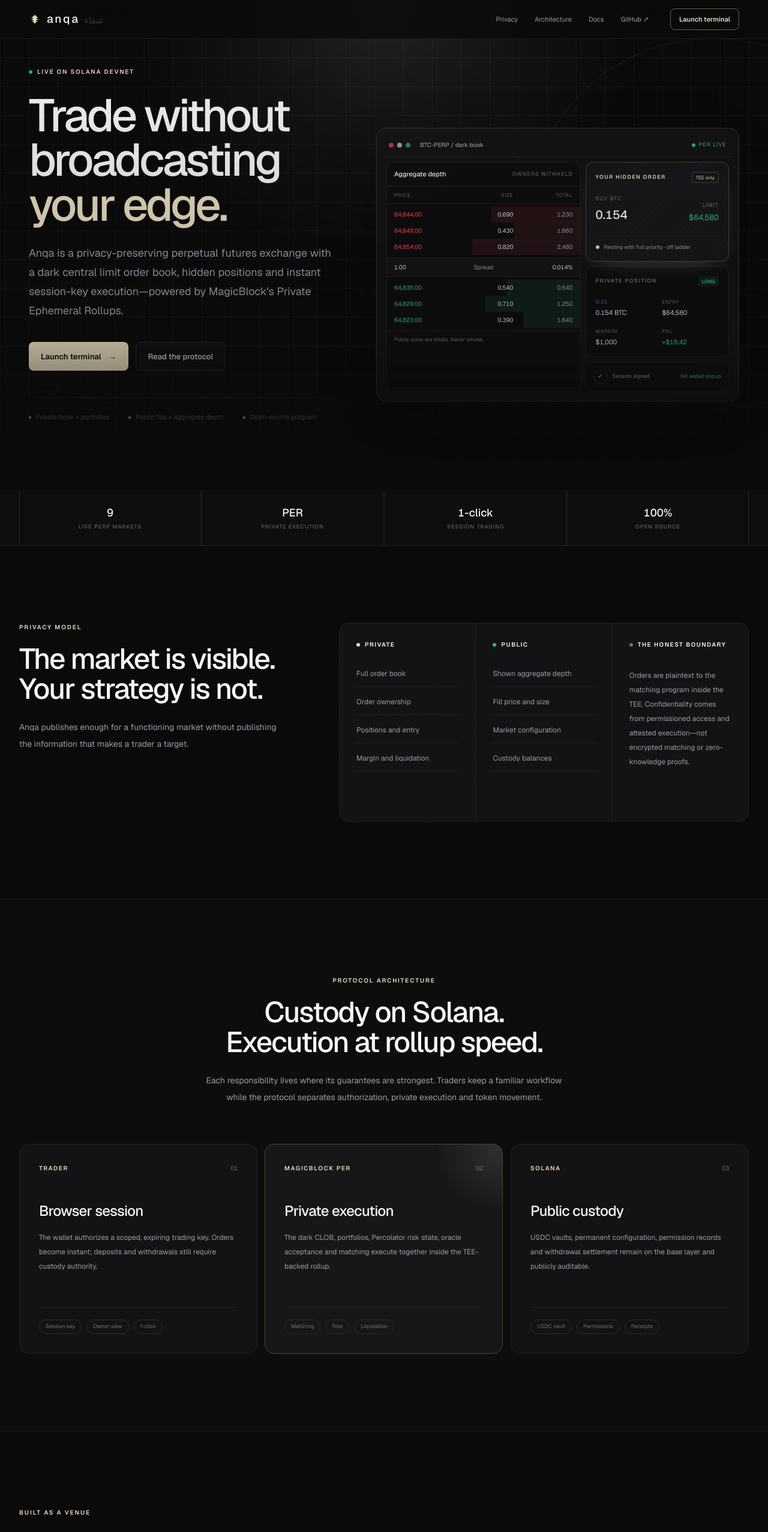
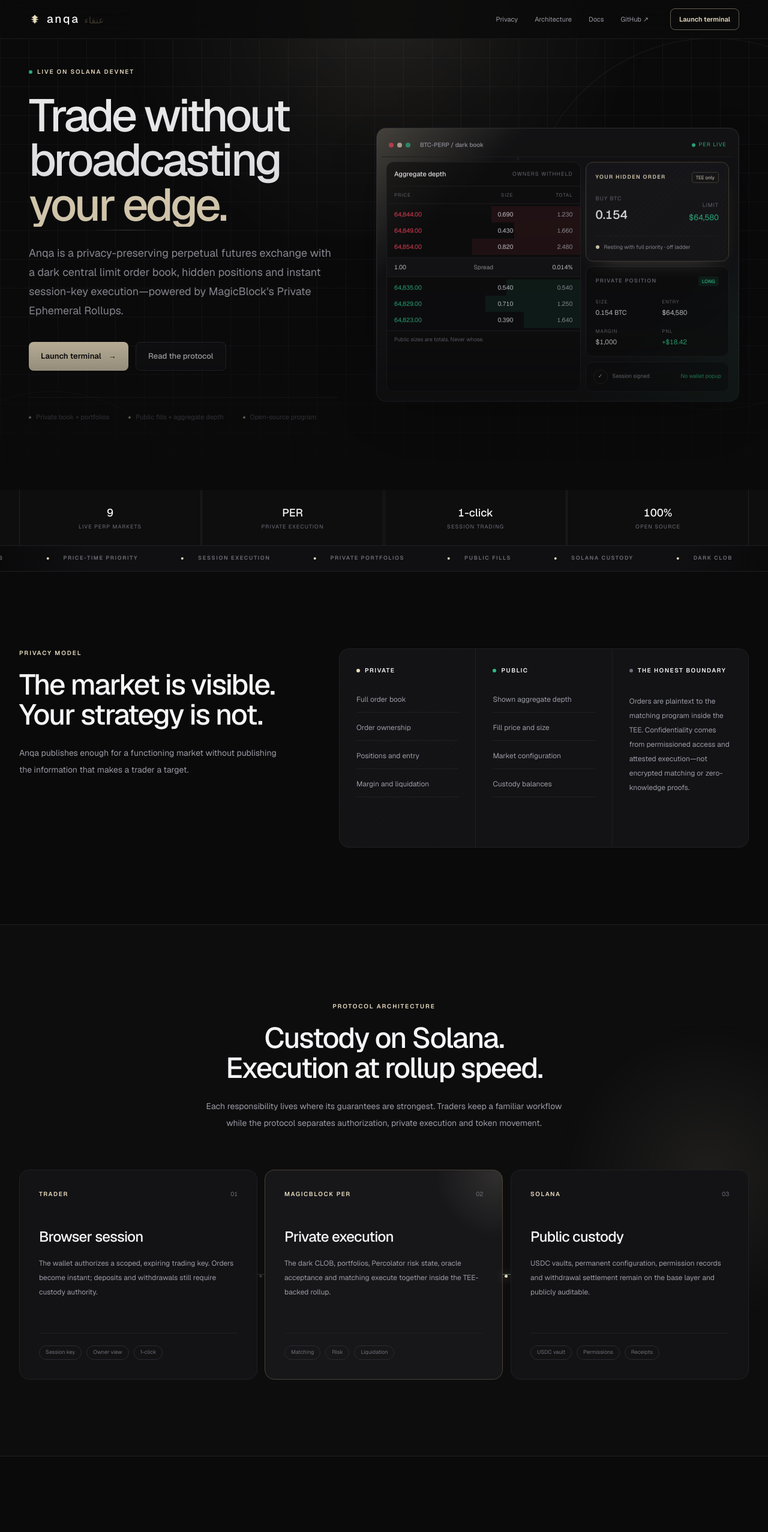
Before and after one commit to anqa-labs/anqa-core, a Next.js app in the folder web/: page / in a window 1280 px wide. Shown: the top 2554 px of the page at 60% size. Built offline with nearby package versions, Linux system fonts and the light colour scheme; no server answers; what @coral-xyz/anchor, @solana/wallet-adapter-react, @solana/wallet-adapter-react-ui, @solana/web3.js would draw is missing.

Commit message:
make landing page more dynamic

```diff
--- a/web/app/globals.css
+++ b/web/app/globals.css
@@ -319,9 +319,14 @@
 }
 .landing-terminal {
   overflow: hidden;
+  animation: landing-terminal-float 6s ease-in-out infinite;
   box-shadow:
     0 36px 90px -36px rgba(0, 0, 0, 0.92),
     0 0 0 1px color-mix(in oklab, var(--color-phoenix) 4%, transparent) inset;
+}
+@keyframes landing-terminal-float {
+  0%, 100% { translate: 0 0; }
+  50% { translate: 0 -7px; }
 }
 .landing-terminal::before {
   content: "";
@@ -381,7 +386,67 @@
 }
 .landing-book-bar {
   transform-origin: right center;
-  animation: landing-book-bar 700ms cubic-bezier(0.16, 1, 0.3, 1) backwards;
+  animation:
+    landing-book-bar 700ms cubic-bezier(0.16, 1, 0.3, 1) backwards,
+    landing-depth-breathe 3.8s ease-in-out infinite;
+}
+@keyframes landing-depth-breathe {
+  0%, 100% { opacity: 0.68; }
+  50% { opacity: 1; }
+}
+
+.landing-edge {
+  position: relative;
+  display: inline-block;
+  background: linear-gradient(
+    100deg,
+    var(--color-phoenix) 0%,
+    var(--color-phoenix) 38%,
+    var(--color-bright) 50%,
+    var(--color-phoenix) 62%,
+    var(--color-phoenix) 100%
+  );
+  background-size: 220% 100%;
+  background-clip: text;
+  -webkit-background-clip: text;
+  -webkit-text-fill-color: transparent;
+  animation: landing-edge-shimmer 4.8s ease-in-out 1.1s infinite;
+}
+.landing-edge::after {
+  content: "";
+  position: absolute;
+  right: 0;
+  bottom: -0.08em;
+  left: 0;
+  height: 1px;
+  background: linear-gradient(90deg, transparent, var(--color-phoenix), transparent);
+  opacity: 0.4;
+  transform: scaleX(0.35);
+  animation: landing-edge-line 3.4s ease-in-out infinite;
+}
+@keyframes landing-edge-shimmer {
+  0%, 18% { background-position: 120% 0; }
+  60%, 100% { background-position: -120% 0; }
+}
+@keyframes landing-edge-line {
+  0%, 100% { opacity: 0.15; transform: scaleX(0.28); }
+  50% { opacity: 0.65; transform: scaleX(0.9); }
+}
+
+.landing-tape {
+  overflow: hidden;
+  background:
+    linear-gradient(90deg, var(--color-void), transparent 12%, transparent 88%, var(--color-void)),
+    color-mix(in oklab, var(--color-ink) 72%, transparent);
+}
+.landing-tape-track {
+  display: flex;
+  width: max-content;
+  animation: landing-tape 28s linear infinite;
+}
+.landing-tape:hover .landing-tape-track { animation-play-state: paused; }
+@keyframes landing-tape {
+  to { transform: translateX(-50%); }
 }
 
 /* The homepage is still server-rendered. This small motion layer only sets
@@ -423,6 +488,22 @@
 .reveal-grid > [data-reveal]:nth-child(6) { transition-delay: 350ms; }
 
 .landing-parallax {
+  transform: translate3d(0, var(--parallax-y, 0), 0);
+  will-change: transform;
+}
+.landing-section-orb {
+  position: absolute;
+  z-index: -1;
+  width: 520px;
+  height: 520px;
+  border-radius: 999px;
+  pointer-events: none;
+  background: radial-gradient(
+    circle,
+    color-mix(in oklab, var(--color-phoenix) 8%, transparent),
+    transparent 68%
+  );
+  filter: blur(10px);
   transform: translate3d(0, var(--parallax-y, 0), 0);
   will-change: transform;
 }
@@ -524,11 +605,88 @@
     transform 300ms cubic-bezier(0.16, 1, 0.3, 1),
     box-shadow 300ms ease;
 }
+.landing-feature-card {
+  position: relative;
+  overflow: hidden;
+}
+.landing-feature-card::before {
+  content: "";
+  position: absolute;
+  inset: 0;
+  pointer-events: none;
+  background: radial-gradient(
+    320px circle at var(--spotlight-x, 50%) var(--spotlight-y, 50%),
+    color-mix(in oklab, var(--color-phoenix) 10%, transparent),
+    transparent 68%
+  );
+  opacity: 0;
+  transition: opacity 250ms ease;
+}
+.landing-feature-card.is-spotlit::before { opacity: 1; }
+.landing-feature-card > * { position: relative; z-index: 1; }
 .landing-feature-card:hover,
 .landing-architecture-card:hover {
   transform: translateY(-5px);
   border-color: color-mix(in oklab, var(--color-phoenix) 25%, var(--color-line));
   box-shadow: 0 22px 56px -36px rgba(0, 0, 0, 0.9);
+}
+
+.landing-magnetic {
+  transform: translate3d(var(--magnetic-x, 0), var(--magnetic-y, 0), 0);
+  transition:
+    transform 260ms cubic-bezier(0.16, 1, 0.3, 1),
+    filter 160ms ease,
+    border-color 160ms ease,
+    color 160ms ease;
+  will-change: transform;
+}
+
+@media (min-width: 1024px) {
+  .landing-architecture-flow::before {
+    content: "";
+    position: absolute;
+    z-index: 0;
+    top: 50%;
+    right: 16%;
+    left: 16%;
+    height: 1px;
+    background: linear-gradient(
+      90deg,
+      transparent,
+      color-mix(in oklab, var(--color-phoenix) 36%, transparent),
+      var(--color-bid),
+      color-mix(in oklab, var(--color-phoenix) 36%, transparent),
+      transparent
+    );
+    background-size: 220% 100%;
+    animation: landing-flow-line 3.6s linear infinite;
+  }
+  .landing-architecture-step {
+    position: relative;
+    z-index: 1;
+  }
+  .landing-architecture-step::after {
+    content: "";
+    position: absolute;
+    z-index: 2;
+    top: 50%;
+    right: -8px;
+    width: 5px;
+    height: 5px;
+    border-radius: 999px;
+    background: var(--color-phoenix);
+    box-shadow: 0 0 15px var(--color-phoenix);
+    animation: landing-flow-node 2s ease-in-out infinite;
+  }
+  .landing-architecture-step:nth-child(2)::after { animation-delay: 600ms; }
+  .landing-architecture-step:last-child::after { display: none; }
+}
+@keyframes landing-flow-line {
+  to { background-position: -220% 0; }
+}
+@keyframes landing-flow-node {
+  0%, 100% { opacity: 0.25; transform: scale(0.75); }
+  50% { opacity: 1; transform: scale(1.4); }
 }
 
 /* Toasts slide in like a print and see themselves out. */
@@ -633,7 +791,13 @@
     animation: none;
   }
   .landing-terminal::after,
-  .landing-orbit {
+  .landing-orbit,
+  .landing-terminal,
+  .landing-edge,
+  .landing-edge::after,
+  .landing-tape-track,
+  .landing-architecture-flow::before,
+  .landing-architecture-step::after {
     animation: none;
   }
   [data-reveal] {
@@ -643,7 +807,9 @@
     transition: none;
   }
   .landing-parallax,
-  .landing-tilt {
+  .landing-tilt,
+  .landing-section-orb,
+  .landing-magnetic {
     transform: none;
   }
   .landing-feature-card,
--- a/web/app/page.tsx
+++ b/web/app/page.tsx
@@ -82,7 +82,7 @@
                 Trade without
                 <br />
                 broadcasting
-                <span className="text-phoenix"> your edge.</span>
+                <span className="landing-edge text-phoenix"> your edge.</span>
               </h1>
               <p className="landing-reveal landing-delay-2 mt-7 max-w-[590px] text-[16px] leading-7 text-muted md:text-[18px] md:leading-8">
                 Anqa is a privacy-preserving perpetual futures exchange with a
@@ -93,14 +93,16 @@
               <div className="landing-reveal landing-delay-3 mt-9 flex flex-wrap items-center gap-3">
                 <Link
                   href="/trade"
-                  className="group flex h-12 items-center gap-3 rounded-lg bg-phoenix px-5 text-[13px] font-semibold text-void transition-[filter,transform] hover:-translate-y-0.5 hover:brightness-110"
+                  data-magnetic
+                  className="landing-magnetic group flex h-12 items-center gap-3 rounded-lg bg-phoenix px-5 text-[13px] font-semibold text-void transition-[filter,transform] hover:brightness-110"
                 >
                   Launch terminal
                   <span className="transition-transform group-hover:translate-x-1">→</span>
                 </Link>
                 <Link
                   href="/docs"
-                  className="flex h-12 items-center rounded-lg border border-line bg-ink/70 px-5 text-[13px] font-medium text-text backdrop-blur-sm transition-colors hover:border-phoenix-soft hover:text-bright"
+                  data-magnetic
+                  className="landing-magnetic flex h-12 items-center rounded-lg border border-line bg-ink/70 px-5 text-[13px] font-medium text-text backdrop-blur-sm transition-colors hover:border-phoenix-soft hover:text-bright"
                 >
                   Read the protocol
                 </Link>
@@ -121,6 +123,7 @@
         </section>
 
         <ProofStrip />
+        <MarketTape />
 
         <section id="privacy" className="border-b border-line-soft">
           <div className="mx-auto max-w-[1280px] px-5 py-24 md:px-8 md:py-32">
@@ -164,7 +167,8 @@
           </div>
         </section>
 
-        <section id="architecture" className="relative border-b border-line-soft bg-ink/35">
+        <section id="architecture" className="relative isolate overflow-hidden border-b border-line-soft bg-ink/35">
+          <div data-parallax="0.08" className="landing-section-orb -right-40 top-36" aria-hidden="true" />
           <div className="mx-auto max-w-[1280px] px-5 py-24 md:px-8 md:py-32">
             <div data-reveal className="mx-auto max-w-[760px] text-center">
               <SectionLabel>Protocol architecture</SectionLabel>
@@ -180,8 +184,8 @@
               </p>
             </div>
 
-            <div className="reveal-grid mt-16 grid gap-3 lg:grid-cols-3">
-              <div data-reveal>
+            <div className="landing-architecture-flow reveal-grid relative mt-16 grid gap-3 lg:grid-cols-3">
+              <div data-reveal className="landing-architecture-step">
                 <ArchitectureCard
                   number="01"
                   eyebrow="Trader"
@@ -190,7 +194,7 @@
                   tags={["Session key", "Owner view", "1-click"]}
                 />
               </div>
-              <div data-reveal>
+              <div data-reveal className="landing-architecture-step">
                 <ArchitectureCard
                   number="02"
                   eyebrow="MagicBlock PER"
@@ -200,7 +204,7 @@
                   featured
                 />
               </div>
-              <div data-reveal>
+              <div data-reveal className="landing-architecture-step">
                 <ArchitectureCard
                   number="03"
                   eyebrow="Solana"
@@ -232,7 +236,7 @@
 
             <div className="reveal-grid mt-14 grid gap-px overflow-hidden rounded-2xl border border-line-soft bg-line-soft md:grid-cols-2 lg:grid-cols-3">
               {FEATURES.map((feature) => (
-                <article data-reveal key={feature.index} className="landing-feature-card group bg-ink p-7 transition-colors hover:bg-surface md:p-8">
+                <article data-reveal data-spotlight key={feature.index} className="landing-feature-card group bg-ink p-7 transition-colors hover:bg-surface md:p-8">
                   <div className="flex items-center justify-between">
                     <span className="text-[10px] font-semibold uppercase tracking-[0.16em] text-phoenix">
                       {feature.eyebrow}
@@ -269,7 +273,8 @@
             <div className="mt-9 flex flex-wrap justify-center gap-3">
               <Link
                 href="/trade"
-                className="group flex h-12 items-center gap-3 rounded-lg bg-phoenix px-6 text-[13px] font-semibold text-void transition-[filter,transform] hover:-translate-y-0.5 hover:brightness-110"
+                data-magnetic
+                className="landing-magnetic group flex h-12 items-center gap-3 rounded-lg bg-phoenix px-6 text-[13px] font-semibold text-void transition-[filter,transform] hover:brightness-110"
               >
                 Launch Anqa <span className="transition-transform group-hover:translate-x-1">→</span>
               </Link>
@@ -451,6 +456,35 @@
   );
 }
 
+const TAPE_ITEMS = [
+  "Dark CLOB",
+  "Hidden orders",
+  "Price-time priority",
+  "Session execution",
+  "Private portfolios",
+  "Public fills",
+  "Solana custody",
+] as const;
+
+function MarketTape() {
+  return (
+    <div className="landing-tape border-b border-line-soft" aria-label="Anqa protocol capabilities">
+      <div className="landing-tape-track py-3.5">
+        {[0, 1].map((copy) => (
+          <div key={copy} className="flex shrink-0 items-center" aria-hidden={copy === 1}>
+            {TAPE_ITEMS.map((item) => (
+              <span key={item} className="flex shrink-0 items-center gap-6 px-6 text-[9px] font-semibold uppercase tracking-[0.18em] text-dim md:px-9">
+                <span className="h-1 w-1 rounded-full bg-phoenix" />
+                {item}
+              </span>
+            ))}
+          </div>
+        ))}
+      </div>
+    </div>
+  );
+}
+
 function MiniProof({ value, label }: { value: string; label: string }) {
   return (
     <div data-reveal className="border-x border-line-soft px-4 py-6 text-center">
```
Also changed, not shown: web/components/LandingMotion.tsx (+42 -0 lines).
